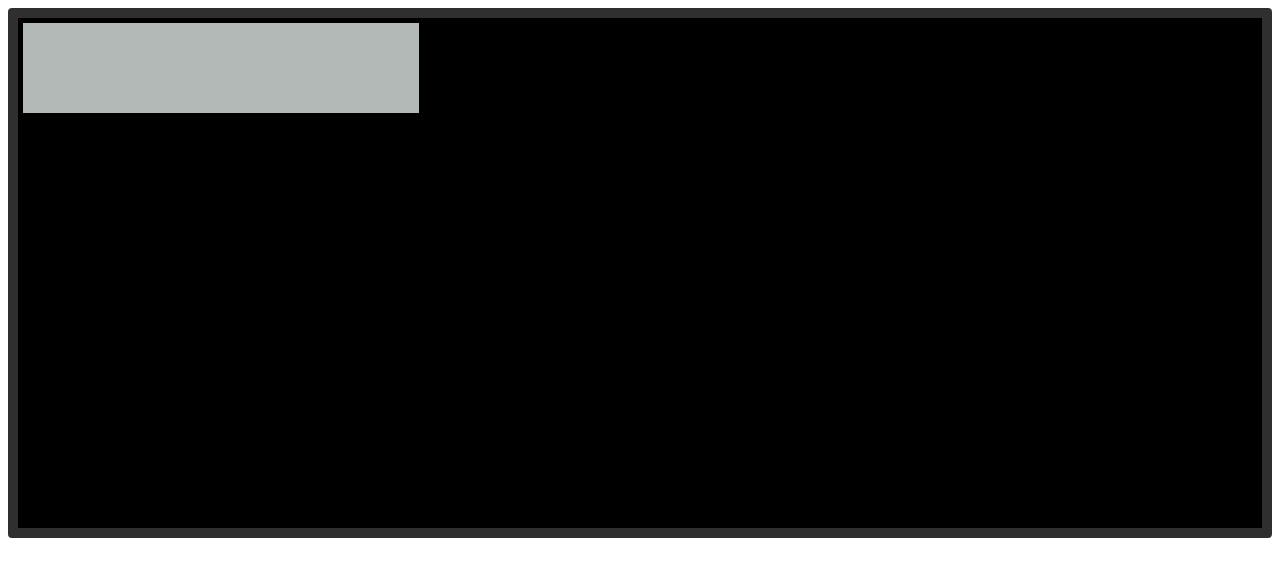
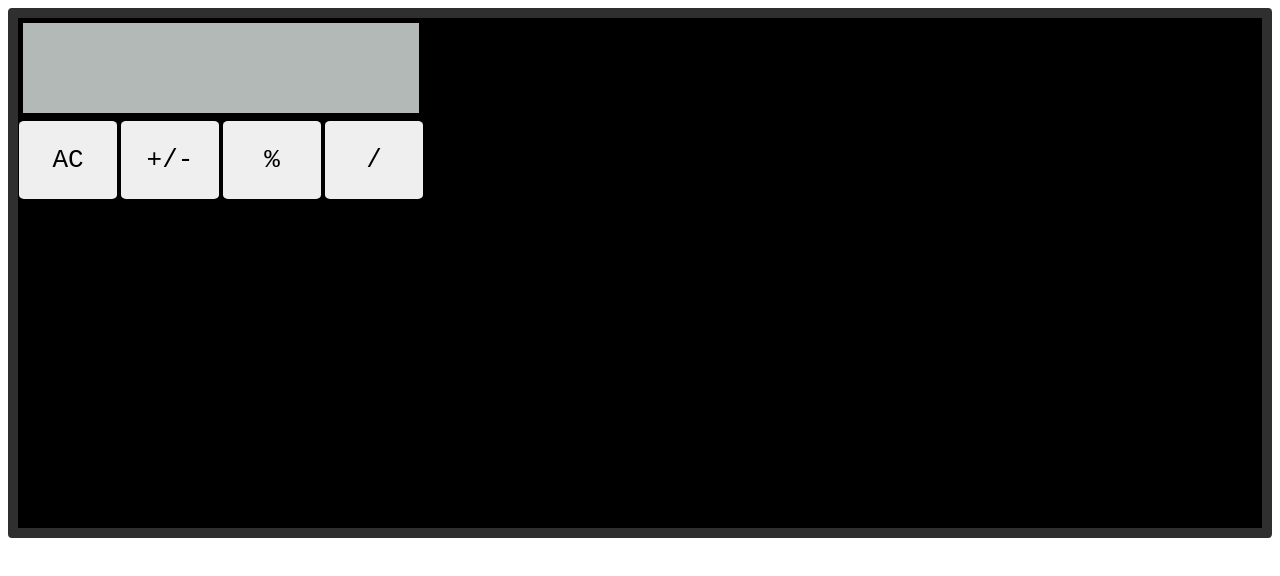
Before and after one commit to YusufBolden/calc-ya-later, a plain HTML site: page index.html in a window 1280 px wide. Drawn offline with Linux system fonts and the light colour scheme.

Commit message:
Add buttons for clear, +/-, % and /

```diff
--- a/index.html
+++ b/index.html
@@ -10,6 +10,10 @@
 <body>
     <div id="container">
         <div id="display"></div>
+        <button type="button" class="clear" value="clear" data-key="8">AC</button>
+        <button type="button" class="sign" value="sign" data-key="192">+/-</button>
+        <button type="button" class="percent" value="percent" data-key="80">%</button>
+        <button type="button" class="operator" value="/" data-key="68">/</button>
     </div>
 </body>
 </html>
--- a/styles.css
+++ b/styles.css
@@ -21,3 +21,13 @@
     text-shadow: 1.3px 1.3px #383838;
     margin: 5px;
 }
+
+button {
+    margin: 1px;
+    border-radius: 5%;
+    border: none;
+    font-weight: initial;
+    font-size: 2em;
+    font-family: monospace;
+    color: black;
+}
```
